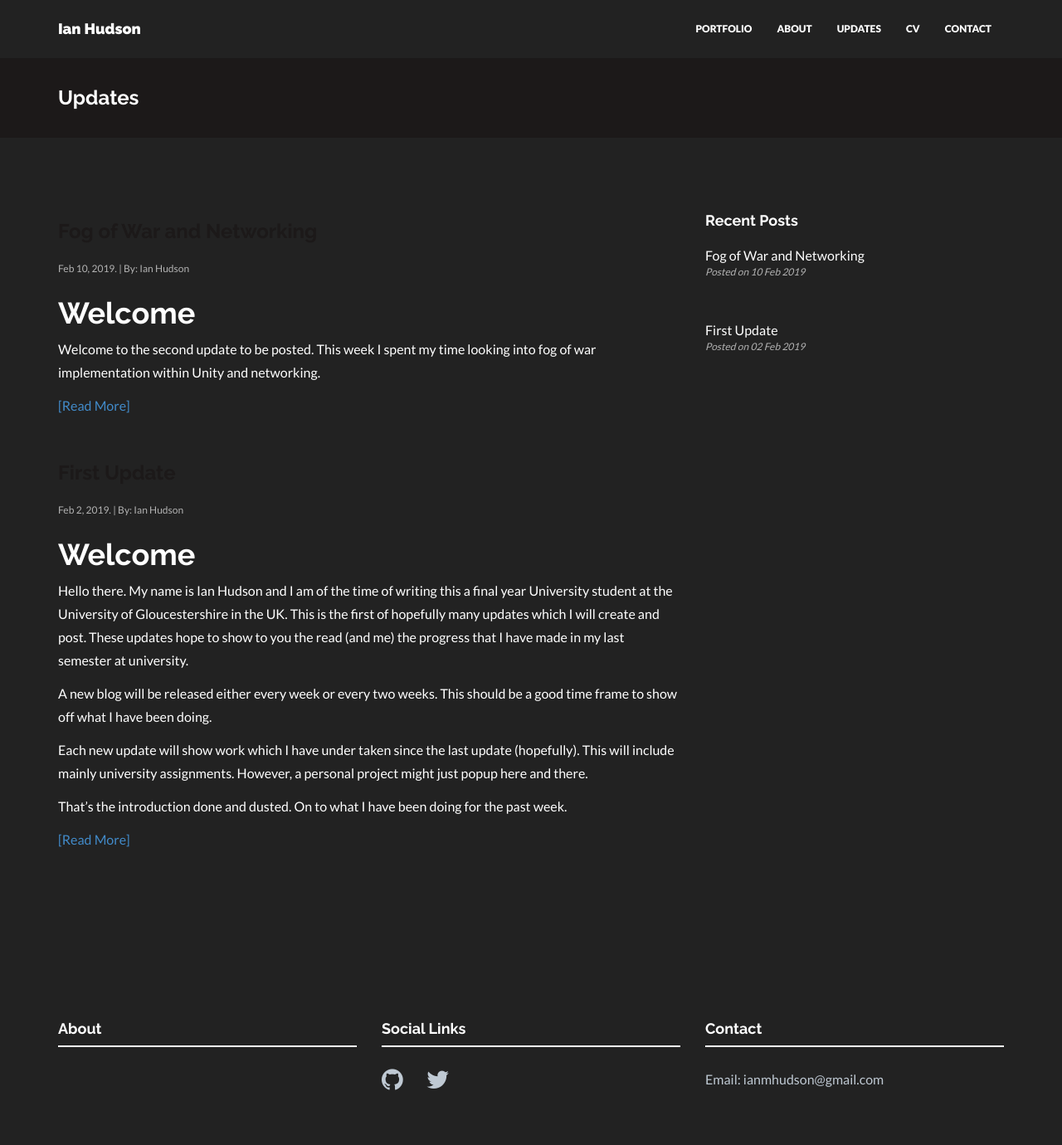
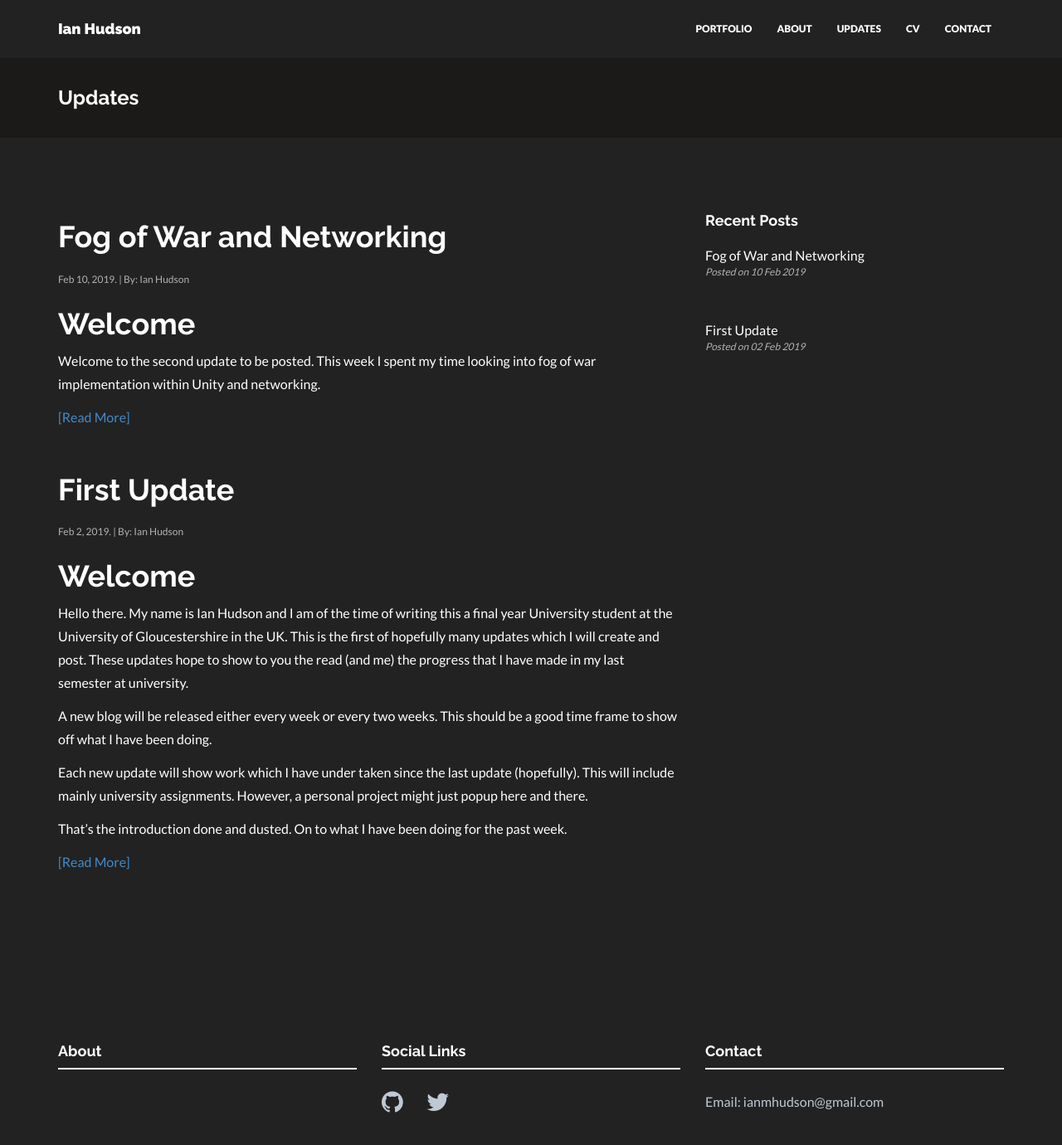
Before and after one commit to I-Hudson/I-Hudson.github.io, a Jekyll site: the page built from blog.html, in a window 1280 px wide and 1400 px high. Shown: the top 1380 px of the window at 83% size. Built offline with Jekyll 4.4.1, drawn with Linux system fonts in a browser that asks for light colours; nearby versions of some CDN libraries.

Commit message:
changed update title color and size

```diff
--- a/_config.yml
+++ b/_config.yml
@@ -31,6 +31,7 @@ colors:  #in hex code if not noted else
   footer_content: "#bfc9d3"
   background: "#222222"
   text_color: "#FFFFFF"
+  update_text_title: "#FFFFFF"
 
 font_size: 16px
 
--- a/_includes/css/main.css
+++ b/_includes/css/main.css
@@ -502,7 +502,7 @@ a:focus {
 }
 
 .ctitle {
-	color: {{ site.colors.primary }};
+	color: {{ site.colors.update_text_title }};
 	font-weight: 700;
 	margin-bottom: 15px;
 }
--- a/blog.html
+++ b/blog.html
@@ -17,7 +17,7 @@ permalink: /updates/
                         <img class="img-responsive" src="{{ "/assets/img/updates/" | prepend: site.baseurl }}{{ post.thumb }}">
                     {% endif %}
                 </a>
-                <a href="{{ post.url | prepend: site.baseurl }}"><h3 class="ctitle">{{ post.title }}</h3></a>
+                <a href="{{ post.url | prepend: site.baseurl }}"><h1 class="ctitle">{{ post.title }}</h1></a>
                 <p><csmall>{{ post.date | date: "%b %-d, %Y" }}. | By: {{ post.author }}</csmall></p>
                 {{ post.excerpt }}
                 <p><a href="{{ post.url | prepend: site.baseurl }}">[Read More]</a></p>
```
